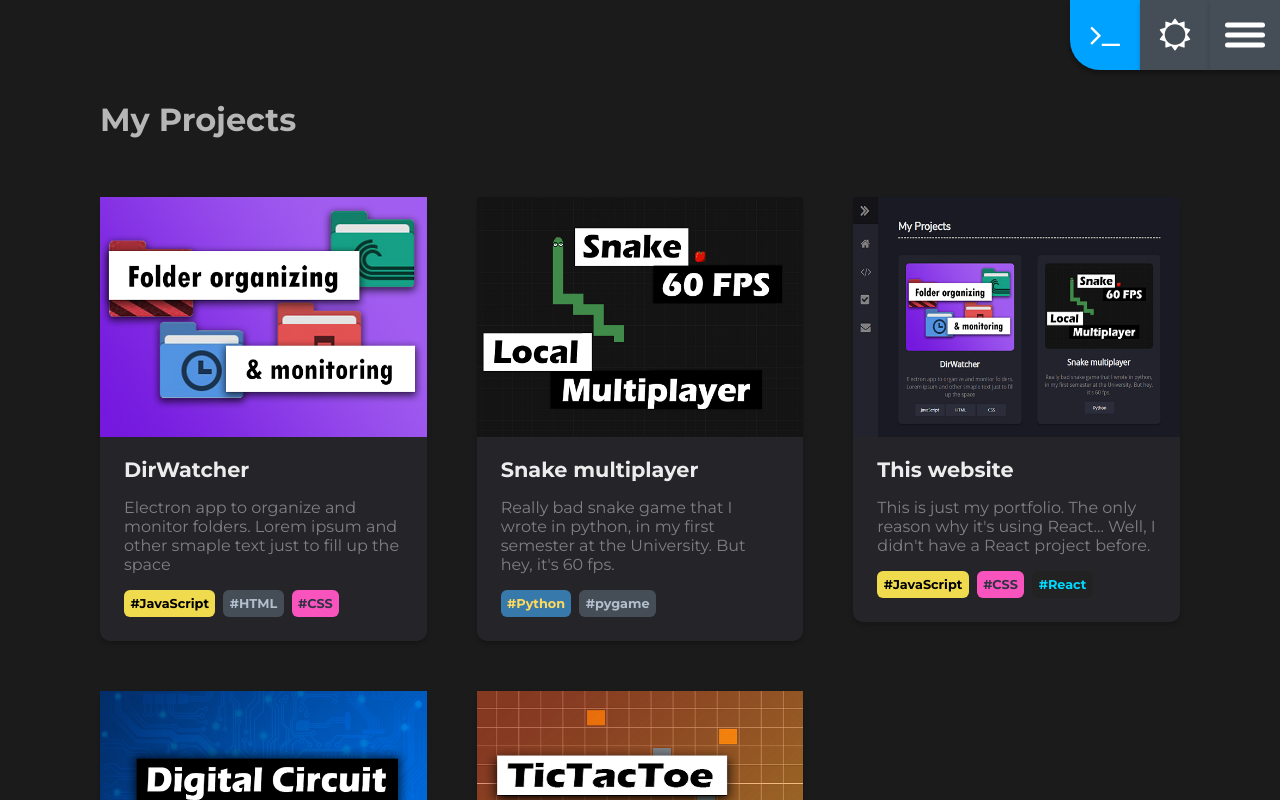
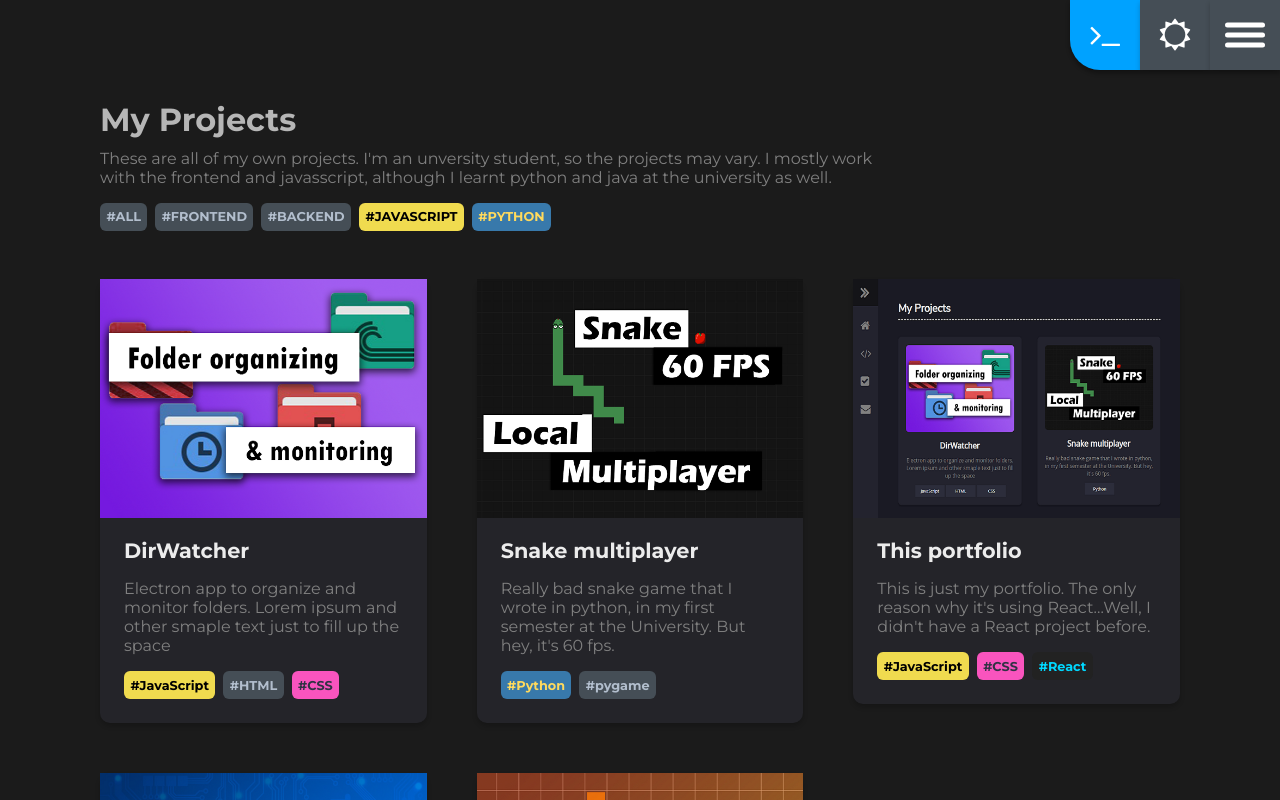
Before and after one commit to ErikSzabo/Portfolio, a React (Create React App) app: page /projects in a window 1280 px wide. Shown: the top 800 px of the page. Built offline with nearby package versions, Linux system fonts and the light colour scheme; the HTML template or start-up script is replaced by a standard one.

Commit message:
added project filtering

```diff
--- a/src/App.css
+++ b/src/App.css
@@ -14,6 +14,7 @@
 @import './styles/nav.css';
 @import './styles/contactPopup.css';
 @import './styles/projectPage.css';
+@import './styles/tags.css';
 
 :root {
 	font-size: 16px;
@@ -25,12 +26,6 @@
 	--bg-secondary: #1d1d1f;
 	--transition-speed: 600ms;
 	--highlight: #ff8500;
-	--orange1: #ff5400;
-	--orange2: #ff6000;
-	--orange3: #ff6d00;
-	--orange4: #ff7900;
-	--passive-orange: #c4540e;
-	--dark-orange: #ff4800;
 	--background-third: rgb(42, 42, 48);
 	--main-bg: #1b1b1b;
 	--shadow: 0 3px 5px 0 rgba(0, 0, 0, 0.2);
--- /dev/null
+++ b/src/components/projects/FilterTag.jsx
@@ -0,0 +1,10 @@
+import React from 'react'
+import Tag from './Tag';
+
+const FilterTag = ({ name, filter, setter }) => (
+    <div onClick={() => setter(filter)} className="filter-tag">
+        <Tag name={name} />
+    </div>
+)
+
+export default FilterTag;
--- a/src/components/projects/Project.jsx
+++ b/src/components/projects/Project.jsx
@@ -2,7 +2,7 @@ import React from 'react';
 import { Link } from 'react-router-dom';
 import Tag from './Tag';
 
-const ProjectListItem = ({ name, img, description, tags }) => (
+const Project = ({ name, img, description, tags }) => (
 	<Link to={`/projects/${name}`}>
 		<div className="project-item">
 			<img src={img} alt="" />
@@ -19,4 +19,4 @@ const ProjectListItem = ({ name, img, description, tags }) => (
 	</Link>
 );
 
-export default ProjectListItem;
+export default Project;
--- a/src/components/projects/Projects.jsx
+++ b/src/components/projects/Projects.jsx
@@ -1,51 +1,91 @@
-import React from 'react';
-import ProjectListItem from './Project';
+import React, { useState } from 'react';
+import Project from './Project';
 import dirwatcher from '../../images/dirwatcher.png';
 import snake from '../../images/snake.png';
 import portfolio from '../../images/portfolio.png';
 import circuit from '../../images/circuit.png';
 import tiktaktoe from '../../images/tiktaktoe.png';
+import FilterTag from './FilterTag';
 
-const Projects = () => (
-	<div className="projects">
-		<h1>My Projects</h1>
-		<div className="projects-wrapper">
-			<ProjectListItem
-				name="DirWatcher"
-				description="Electron app to organize and monitor folders. Lorem ipsum and other smaple text just to fill up the space"
-				img={dirwatcher}
-				tags={[ 'JavaScript', 'HTML', 'CSS' ]}
-			/>
+// Fake API data 😢
+const projects = [
+	{
+		name: 'DirWatcher',
+		description: 'Electron app to organize and monitor folders. Lorem ipsum and other smaple text just to fill up the space',
+		img: dirwatcher,
+		tags: ['JavaScript', 'HTML', 'CSS'],
+		filterTags: ['javascript']
+	},
+	{
+		name: 'Snake multiplayer',
+		description: 'Really bad snake game that I wrote in python, in my first semester at the University. But hey, it\'s 60 fps.',
+		img: snake,
+		tags: ['Python', 'pygame'],
+		filterTags: ['python']
+	},
+	{
+		name: 'This portfolio',
+		description: 'This is just my portfolio. The only reason why it\'s using React...Well, I didn\'t have a React project before.',
+		img: portfolio,
+		tags: ['JavaScript', 'CSS', 'React'],
+		filterTags: ['frontend', 'javascript']
+	},
+	{
+		name: 'Digital Circuits Simulator',
+		description: 'I chose this topic as a homework in the second semester at the University. Very basic circuit simulator.',
+		img: circuit,
+		tags: ['Java'],
+		filterTags: []
+	},
+	{
+		name: 'TicTacToe Online',
+		description: 'Client - Server based tictactoe using python sockets and pygame module.',
+		img: tiktaktoe,
+		tags: ['Python', 'pygame', 'sockets'],
+		filterTags: ['python']
+	}
+]
 
-			<ProjectListItem
-				name="Snake multiplayer"
-				description="Really bad snake game that I wrote in python, in my first semester at the University. But hey, it's 60 fps."
-				img={snake}
-				tags={[ 'Python', 'pygame' ]}
-			/>
+const Projects = () => {
+	const filters = {
+		none: '',
+		frontend: 'frontend',
+		backend: 'backend',
+		javascript: 'javascript',
+		python: 'python'
+	}
 
-			<ProjectListItem
-				name="This website"
-				description="This is just my portfolio. The only reason why it's using React... Well, I didn't have a React project before."
-				img={portfolio}
-				tags={[ 'JavaScript', 'CSS', 'React' ]}
-			/>
+	const [filter, setFilter] = useState(filters.none);
 
-			<ProjectListItem
-				name="Digital Circuits Simulator"
-				description="I chose this topic as a homework in the second semester at the University. Very basic circuit simulator."
-				img={circuit}
-				tags={[ 'Java' ]}
-			/>
+	const filterProjects = (filterType) => {
+		if (!(filterType in filters)) return projects;
+		if (filterType === filters.none) return projects;
+		return projects.filter(p => p.filterTags.includes(filterType));
+	}
 
-			<ProjectListItem
-				name="TicTacToe Online"
-				description="Client - Server based tictactoe using python sockets and pygame module."
-				img={tiktaktoe}
-				tags={[ 'Python', 'pygame', 'sockets' ]}
-			/>
+	return (
+		<div className="projects">
+			<div className="projects-header">
+				<h1>My Projects</h1>
+				<p>
+					These are all of my own projects. I'm an unversity student, so the projects may vary.
+					I mostly work with the frontend and javasscript, although I learnt python and java at the
+					university as well.
+				</p>
+				<div className="filter-tags">
+					<FilterTag name="ALL" filter={filters.none} setter={setFilter} />
+					<FilterTag name="FRONTEND" filter={filters.frontend} setter={setFilter} />
+					<FilterTag name="BACKEND" filter={filters.backend} setter={setFilter} />
+					<FilterTag name="JAVASCRIPT" filter={filters.javascript} setter={setFilter} />
+					<FilterTag name="PYTHON" filter={filters.python} setter={setFilter} />
+				</div>
+			</div>
+
+			<div className="projects-wrapper">
+				{filterProjects(filter).map(p => <Project key={p.name} name={p.name} description={p.description} img={p.img} tags={p.tags} />)}
+			</div>
 		</div>
-	</div>
-);
+	);
+}
 
 export default Projects;
--- a/src/styles/project.css
+++ b/src/styles/project.css
@@ -31,15 +31,3 @@
 	display: flex;
 	flex-wrap: wrap;
 }
-
-.tag {
-	margin-top: 1rem;
-	margin-right: 5px;
-	padding: 0.4rem;
-	background-color: var(--background-third);
-	color: var(--text-secondary);
-	font-size: .8rem;
-	font-weight: bold;
-	border-radius: 6px;
-	margin-right: 0.5rem;
-}
--- a/src/styles/projects.css
+++ b/src/styles/projects.css
@@ -6,6 +6,16 @@
 	margin-top: 3rem;
 	display: grid;
 	grid-gap: 50px;
+}
+
+.projects-header {
+	max-width: 800px;
+}
+
+.filter-tags {
+	display: flex;
+	flex-wrap: wrap;
+	align-items: center;
 }
 
 /* Small screens */
--- /dev/null
+++ b/src/styles/tags.css
@@ -0,0 +1,20 @@
+.tag {
+	margin-top: 1rem;
+	margin-right: 5px;
+	padding: 0.4rem;
+	background-color: var(--background-third);
+	color: var(--text-secondary);
+	font-size: .8rem;
+	font-weight: bold;
+	border-radius: 6px;
+	margin-right: 0.5rem;
+}
+
+.filter-tag {
+	cursor: pointer;
+	transition: 100ms all ease-in-out;
+}
+
+.filter-tag:hover {
+	transform: scale(1.05);
+}
```
